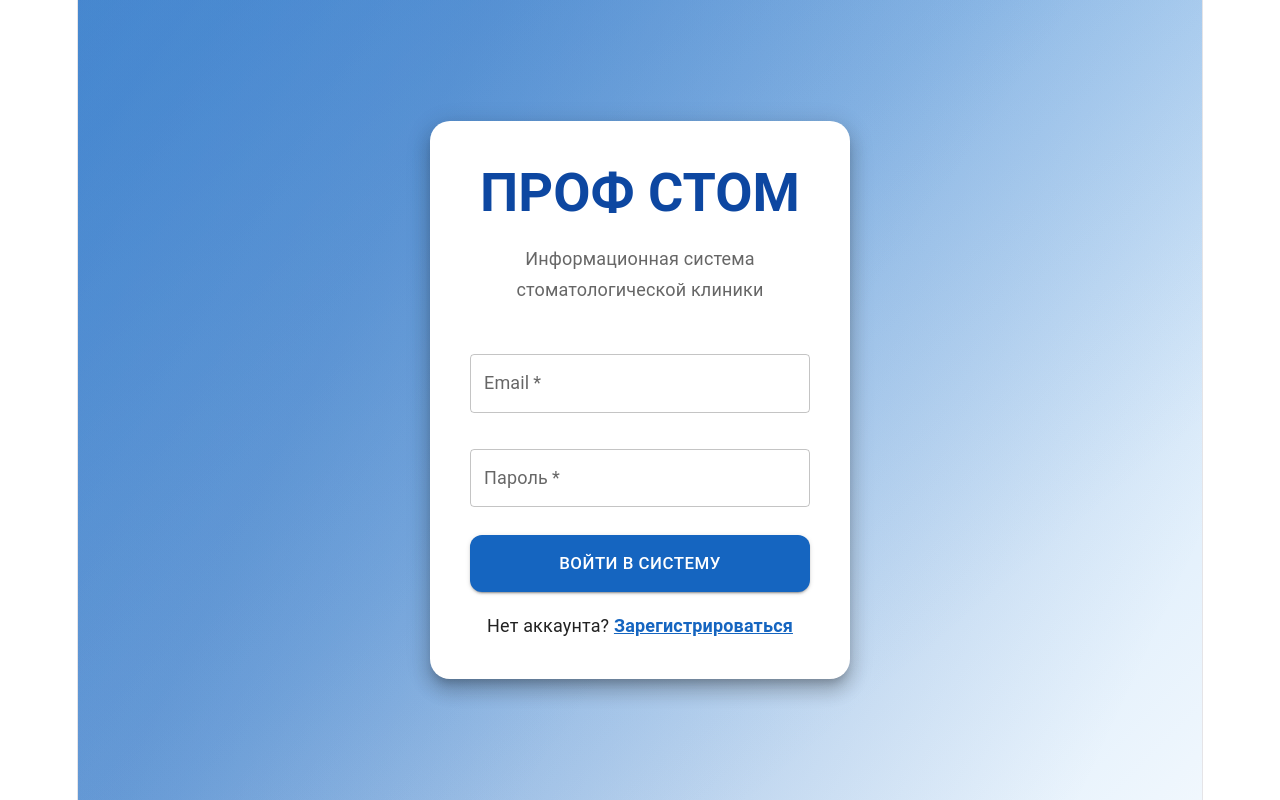
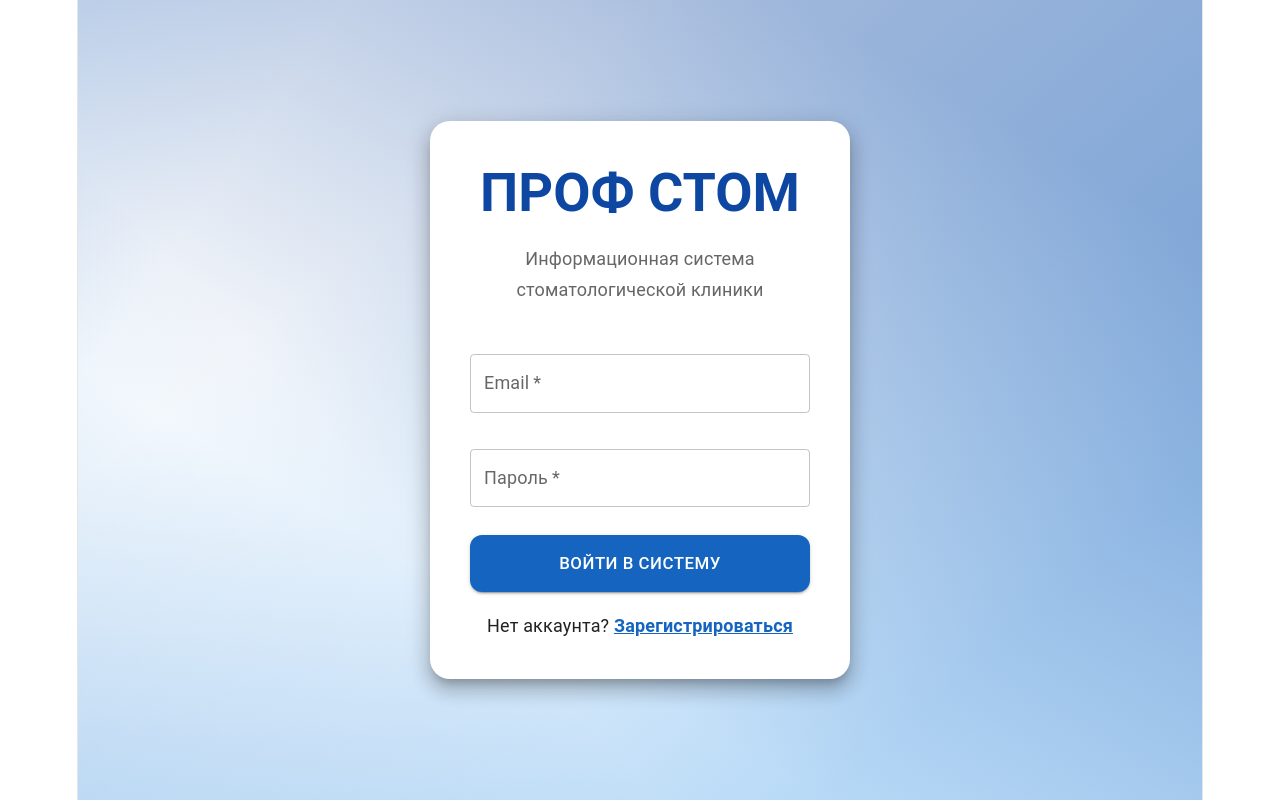
Before and after one commit to violatttion/prof-stom, a React app in the folder frontend/: page /login in a window 1280 px wide. Built offline with nearby package versions, Linux system fonts and the light colour scheme; no server answers; the HTML template or start-up script is replaced by a standard one.

Commit message:
короткий фикс

```diff
--- a/frontend/src/components/AnimatedBackground.jsx
+++ b/frontend/src/components/AnimatedBackground.jsx
@@ -10,17 +10,19 @@ const AnimatedBackground = () => {
         left: 0,
         right: 0,
         bottom: 0,
-        backgroundImage: `
-          linear-gradient(125deg, rgba(21, 101, 192, 0.38) 0%, transparent 35%),
-          linear-gradient(140deg, rgba(25, 118, 210, 0.32) 8%, transparent 45%),
-          linear-gradient(115deg, rgba(13, 71, 161, 0.35) 18%, transparent 52%),
-          linear-gradient(135deg, rgba(30, 136, 229, 0.28) 28%, transparent 65%)
+        background: `
+          linear-gradient(125deg, rgba(21, 101, 192, 0.42) 0%, transparent 30%),
+          linear-gradient(48deg, rgba(25, 118, 210, 0.35) 15%, transparent 45%),
+          linear-gradient(210deg, rgba(13, 71, 161, 0.38) 25%, transparent 55%),
+          linear-gradient(320deg, rgba(30, 136, 229, 0.32) 35%, transparent 65%)
         `,
-        backgroundSize: '190% 190%',
-        animation: 'softRaysMove 38s ease-in-out infinite',
-        '@keyframes softRaysMove': {
+        backgroundSize: '180% 180%',
+        animation: 'strongShimmer 14s ease-in-out infinite',
+        '@keyframes strongShimmer': {
           '0%': { backgroundPosition: '0% 0%' },
-          '50%': { backgroundPosition: '42% 48%' },
+          '25%': { backgroundPosition: '35% 45%' },
+          '50%': { backgroundPosition: '70% 20%' },
+          '75%': { backgroundPosition: '25% 65%' },
           '100%': { backgroundPosition: '0% 0%' },
         },
         zIndex: 0,
```
